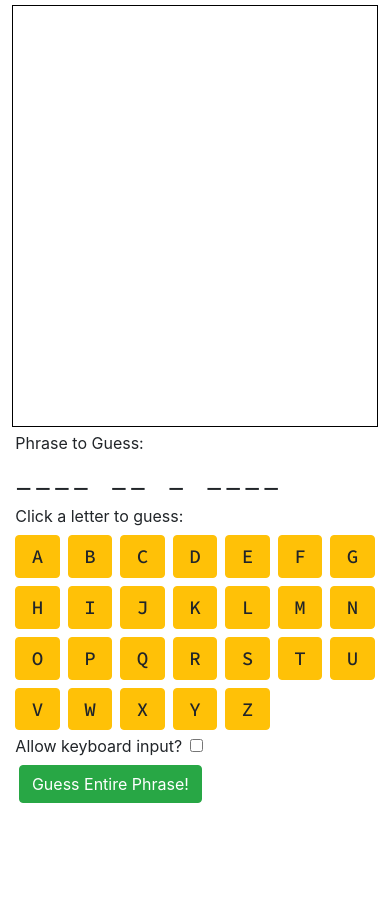
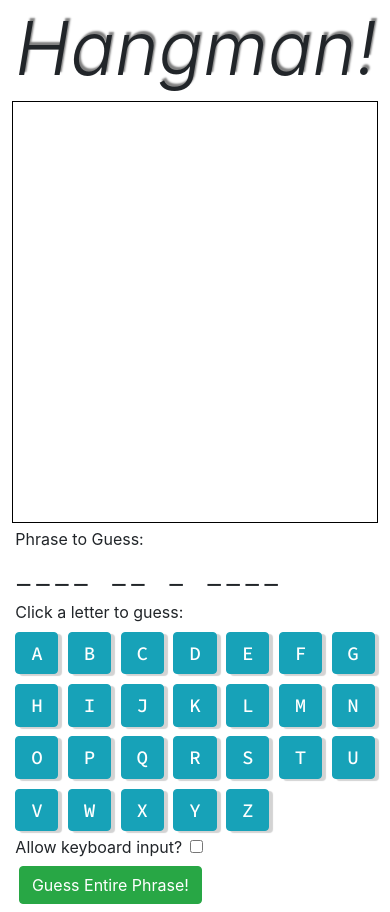
Before and after one commit to elunico/hangman-js, a website: page client/index.html in a window 390 px wide. Before the commit the page ends 844 px from the top, so only its background shows below. Drawn offline with nearby package versions, Linux system fonts and the light colour scheme.

Commit message:
Added a title and changed window size geometry

```diff
--- a/client/index.css
+++ b/client/index.css
@@ -3,8 +3,8 @@
 }
 
 .whole {
-  margin-left: 15vw;
-  margin-right: 15vw;
+  margin-left: 18vw;
+  margin-right: 18vw;
   align-items: center;
 }
 
@@ -29,24 +29,57 @@
   margin: 1%;
 }
 
+.title {
+  text-shadow: 2px -3px 2px gray;
+  font-size: 10vh;
+  font-weight: 300;
+  font-style: italic;
+  float: left;
+  margin: 2% calc(-10vh - 1rem);
+  /*
+  keep both rules so if browser doesnt support @support or
+  vertical-lr we get sideways but if it can support @supports
+  we get a identical looking thing and if it just has sideways
+  it works normally
+  */
+  writing-mode: vertical-lr;
+  writing-mode: sideways-lr;
+}
+
+@supports not (writing-mode: sideways-lr) {
+  /*
+  Browsers that do not support @support will still use the above rule
+  but if they do not support sideways-lr the text will be flipped
+  */
+  .title {
+    float: left;
+    margin: 2% calc(-10vh - 1rem);
+    transform: rotate(180deg);
+    writing-mode: vertical-lr;
+  }
+}
+
 #letters {
   display: grid;
   grid-template-columns: repeat(auto-fit, minmax(40px, 1fr));
   grid-auto-rows: min-content;
-  gap: 0.5em;
+  gap: 0.6em;
 }
 
 .letter {
+  box-shadow: 4px 2px 1px lightgray;
   font-family: var(--monospace-font);
   font-size: larger;
   text-transform: capitalize;
   text-align: center;
   font-weight: 500;
+  transition: transform 100ms linear;
 }
 
 .clicked {
   background-color: #aaa !important;
   border: none !important;
+  box-shadow: none !important;
 }
 
 #guess-btn {
@@ -107,24 +140,35 @@
   color: var(--red);
 }
 
+@media screen and (min-width: 1400px) {
+  .whole {
+    margin-left: 27vw;
+    margin-right: 27vw;
+  }
+}
+
 @media screen and (max-width: 1400px) {
   .whole {
-    margin-left: 20vw;
-    margin-right: 20vw;
+    margin-left: 22vw;
+    margin-right: 22vw;
   }
 }
 
 @media screen and (max-width: 1000px) {
   .whole {
-    margin-left: 14vw;
-    margin-right: 14vw;
+    margin-left: 18vw;
+    margin-right: 18vw;
   }
 }
 
 @media screen and (max-width: 800px) {
   .whole {
-    margin-left: 8vw;
-    margin-right: 8vw;
+    margin-left: 12vw;
+    margin-right: 12vw;
+  }
+  .title {
+    font-size: 8vh;
+    margin: 2% calc(-8vh - 1rem);
   }
 }
 
@@ -133,12 +177,32 @@
     margin-left: 6vw;
     margin-right: 6vw;
   }
+  .title {
+    /* too narrow for sideways title */
+    display: block;
+    transform: none;
+    writing-mode: initial;
+    float: initial;
+    margin: auto;
+    font-size: 19vw;
+    text-align: center;
+  }
 }
 
 @media screen and (max-width: 400px) {
   .whole {
     margin-left: 3vw;
     margin-right: 3vw;
+  }
+  .title {
+    /* too narrow for sideways title */
+    display: block;
+    transform: none;
+    writing-mode: initial;
+    float: initial;
+    margin: auto;
+    font-size: 19vw;
+    text-align: center;
   }
 }
 
--- a/client/index.html
+++ b/client/index.html
@@ -22,6 +22,7 @@
 </head>
 
 <body>
+
   <div class="whole">
     <div id="guess-all-modal" class="modal" tabindex="-1" role="dialog">
       <div class="modal-dialog" role="document">
@@ -44,6 +45,10 @@
       </div>
     </div>
 
+    <header>
+      <h1 class="title">Hangman!</h1>
+
+    </header>
     <div class="image-view" id="barracks">
       <svg id="drawing">
       </svg>
@@ -65,32 +70,32 @@
 
     <div tabindex="-1" class="info">Click a letter to guess: </div>
     <div id="letters">
-      <input type="button" class="btn btn-warning letter" id="a-letter" value="a" />
-      <input type="button" class="btn btn-warning letter" id="b-letter" value="b" />
-      <input type="button" class="btn btn-warning letter" id="c-letter" value="c" />
-      <input type="button" class="btn btn-warning letter" id="d-letter" value="d" />
-      <input type="button" class="btn btn-warning letter" id="e-letter" value="e" />
-      <input type="button" class="btn btn-warning letter" id="f-letter" value="f" />
-      <input type="button" class="btn btn-warning letter" id="g-letter" value="g" />
-      <input type="button" class="btn btn-warning letter" id="h-letter" value="h" />
-      <input type="button" class="btn btn-warning letter" id="i-letter" value="i" />
-      <input type="button" class="btn btn-warning letter" id="j-letter" value="j" />
-      <input type="button" class="btn btn-warning letter" id="k-letter" value="k" />
-      <input type="button" class="btn btn-warning letter" id="l-letter" value="l" />
-      <input type="button" class="btn btn-warning letter" id="m-letter" value="m" />
-      <input type="button" class="btn btn-warning letter" id="n-letter" value="n" />
-      <input type="button" class="btn btn-warning letter" id="o-letter" value="o" />
-      <input type="button" class="btn btn-warning letter" id="p-letter" value="p" />
-      <input type="button" class="btn btn-warning letter" id="q-letter" value="q" />
-      <input type="button" class="btn btn-warning letter" id="r-letter" value="r" />
-      <input type="button" class="btn btn-warning letter" id="s-letter" value="s" />
-      <input type="button" class="btn btn-warning letter" id="t-letter" value="t" />
-      <input type="button" class="btn btn-warning letter" id="u-letter" value="u" />
-      <input type="button" class="btn btn-warning letter" id="v-letter" value="v" />
-      <input type="button" class="btn btn-warning letter" id="w-letter" value="w" />
-      <input type="button" class="btn btn-warning letter" id="x-letter" value="x" />
-      <input type="button" class="btn btn-warning letter" id="y-letter" value="y" />
-      <input type="button" class="btn btn-warning letter" id="z-letter" value="z" />
+      <input type="button" class="btn btn-info letter" id="a-letter" value="a" />
+      <input type="button" class="btn btn-info letter" id="b-letter" value="b" />
+      <input type="button" class="btn btn-info letter" id="c-letter" value="c" />
+      <input type="button" class="btn btn-info letter" id="d-letter" value="d" />
+      <input type="button" class="btn btn-info letter" id="e-letter" value="e" />
+      <input type="button" class="btn btn-info letter" id="f-letter" value="f" />
+      <input type="button" class="btn btn-info letter" id="g-letter" value="g" />
+      <input type="button" class="btn btn-info letter" id="h-letter" value="h" />
+      <input type="button" class="btn btn-info letter" id="i-letter" value="i" />
+      <input type="button" class="btn btn-info letter" id="j-letter" value="j" />
+      <input type="button" class="btn btn-info letter" id="k-letter" value="k" />
+      <input type="button" class="btn btn-info letter" id="l-letter" value="l" />
+      <input type="button" class="btn btn-info letter" id="m-letter" value="m" />
+      <input type="button" class="btn btn-info letter" id="n-letter" value="n" />
+      <input type="button" class="btn btn-info letter" id="o-letter" value="o" />
+      <input type="button" class="btn btn-info letter" id="p-letter" value="p" />
+      <input type="button" class="btn btn-info letter" id="q-letter" value="q" />
+      <input type="button" class="btn btn-info letter" id="r-letter" value="r" />
+      <input type="button" class="btn btn-info letter" id="s-letter" value="s" />
+      <input type="button" class="btn btn-info letter" id="t-letter" value="t" />
+      <input type="button" class="btn btn-info letter" id="u-letter" value="u" />
+      <input type="button" class="btn btn-info letter" id="v-letter" value="v" />
+      <input type="button" class="btn btn-info letter" id="w-letter" value="w" />
+      <input type="button" class="btn btn-info letter" id="x-letter" value="x" />
+      <input type="button" class="btn btn-info letter" id="y-letter" value="y" />
+      <input type="button" class="btn btn-info letter" id="z-letter" value="z" />
     </div>
     <label style="display: inline;" for="useKeyboardCheckbox">Allow keyboard input?</label>
     <input type="checkbox" class="info" id="useKeyboardCheckbox" />
```
